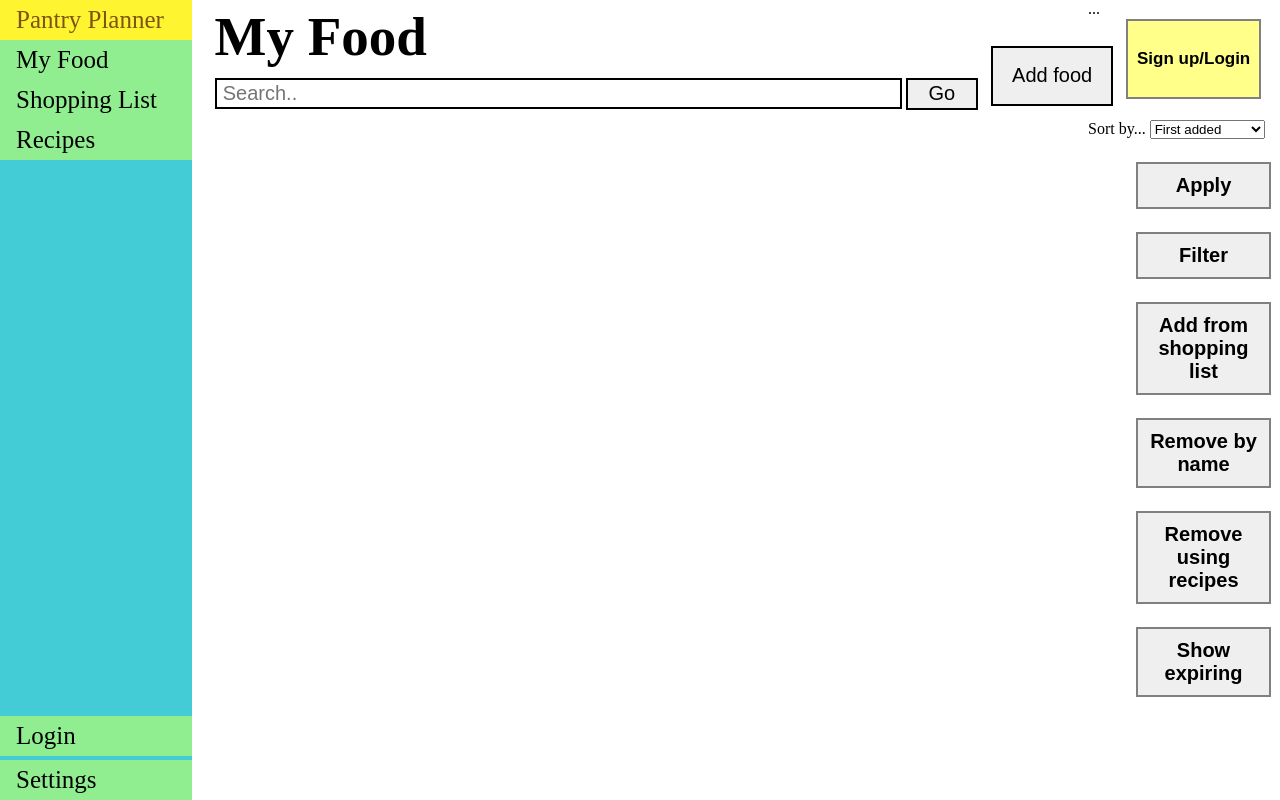
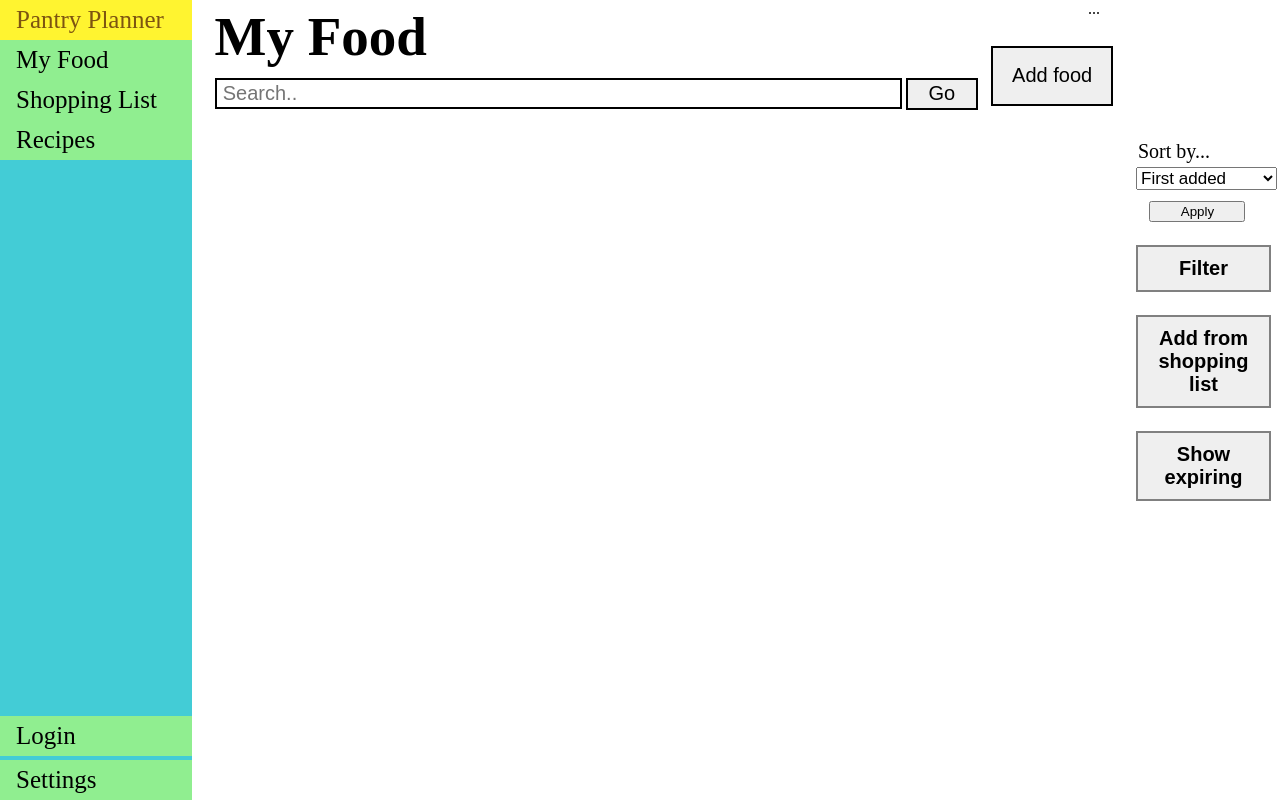
Before and after one commit to ch1h0kd/pantry_planner, a Flask app: page /my_food in a window 1280 px wide. Run offline with Flask 2, Linux system fonts and the light colour scheme; parts of the project's set-up code (start-up, migrations or seed data) failed here and were passed over; some libraries are stand-ins or nearby versions.

Commit message:
changed button design

```diff
--- a/static/css/my-food.css
+++ b/static/css/my-food.css
@@ -330,7 +330,25 @@
     position: absolute;
     top: 15%;
   }
-  .rightcol .sort-col button{
+
+  .rightcol p{
+    font-size: 20px;
+    margin-left: 26%;
+    margin-bottom: 2%;
+  }
+
+  .rightcol select{
+    font-size: 17px;
+    margin-left: 25%;
+  }
+
+  .rightcol .sortButton{
+    margin-left: 32%;
+    width: 50%;
+    margin-top: 6%;
+  }
+
+  .rightcol .box{
     width: 135px;
     padding: 10px;
     border: 2px solid gray;
--- a/static/js/add-food.js
+++ b/static/js/add-food.js
@@ -179,44 +179,32 @@ export function changeUser(){
   });
 }
 
-
-// document.getElementById("sortByExp").addEventListener("click", function() {
-//   sortBy("exp", false);
-// }, false);
-
-// document.getElementById("RsortByExp").addEventListener("click", function() {
-//   sortBy("exp", true);
-// }, false);
-// document.getElementById("sortByName").addEventListener("click", function() {
-//   sortBy("item", false);
-// }, false);
-// document.getElementById("RsortByName").addEventListener("click", function() {
-//   sortBy("item", true);
-// }, false);
-// document.getElementById("sortByAdded").addEventListener("click", function() {
-//   sortBy("latest", true);
-// }, false);
-// document.getElementById("RsortByAdded").addEventListener("click", function() {
-//   sortBy("latest", false);
-// }, false);
-
-
 export function addItemExp() {
     const itemInput = document.getElementById("item-input-pop");
     const expInput = document.getElementById("exp-input-pop");
     const tagInput = document.querySelector("#tag");
+    const invalid = document.getElementById("invalid-input-food");
     const item = itemInput.value;
     const exp = expInput.value;
     const tag = tagInput.value;
-    console.log(tagInput.value);
     if(item != "" && exp != "" && tag != ""){
       itemInput.value = "";
       expInput.value = "";
-      tagInput.value = ""; //modify the rule on firebase
+      tagInput.value = "";
       push(foodRef, {
         item: item,
         exp: exp,
         tag: tag
+      })
+      .then(() => {
+        invalid.style.display = "none";
+        itemInput.value = "";
+        expInput.value = "";
+        tagInput.value = "";
+      })
+      .catch((error) => {
+        console.log("Write operation denied: " + error.message);
+        invalid.style.display = "block";
       });
     }
     get(foodRef).then((snapshot) => {
@@ -254,4 +242,3 @@ export function buttonRemove(category, id){
 
 window.addItemExp = addItemExp; //changes the scope!!! most important line, makes global
 window.changeUser = changeUser;
-window.preSortBy = preSortBy;
--- a/templates/my_food.html
+++ b/templates/my_food.html
@@ -35,9 +35,6 @@
               </h1>
               <form>
                 <div class ="input">
-                  <div id = "user-promt-pop">ENTER A USER NAME</div>
-                  <input type="text" id="user-input-pop" name="user-input">
-
                   <label for="item-input"><br>Food:</label>
                   <input type="text" id="item-input-pop" name="item-input"></input>
 
@@ -52,7 +49,7 @@
                   </select>
                 </div>
               </form>
-            <button type="button" onclick="changeUser(); addItemExp();" class="closeAddPopup"  id="AddFoodButton">  <!--  -->
+            <button type="button" onclick="addItemExp()" class="closeAddPopup"  id="AddFoodButton">  <!--  -->
                   Add
               </button>
         </div>
@@ -85,9 +82,9 @@
 
     <!-------------- Right columns --------------------->
   <div class="rightcol">
-    <button id="Sign-up" class ="login">Sign up/Login</button>
+    <!-- <button id="Sign-up" class ="login">Sign up/Login</button> -->
     <div class="sort-col">
-      <a>Sort by...</a>
+      <p>Sort by...</p>
         <select id="sortRecipes">
           <option id = "RsortByAdded" selected>First added</option>
           <option id = "sortByExp">Expiring sooner</option>
@@ -96,13 +93,13 @@
           <option id = "RsortByName">Name Z-A</option>
           <option id = "sortByAdded">Recently added</option>
         </select>
-        <button type="button" id="sortApply">
+        <button class="sortButton" id="sortApply">
           Apply
         </button>
       <button id="Add-foods-by-picture" class ="box">Filter</button>
       <button id="Add-foods-from-list" class ="box">Add from shopping list</button>
-      <button id="Remove-by-name" class ="box">Remove by name</button>
-      <button id="Remove-using-recipes" class ="box">Remove using recipes</button>
+      <!-- <button id="Remove-by-name" class ="box">Remove by name</button>
+      <button id="Remove-using-recipes" class ="box">Remove using recipes</button> -->
       <button id="Show-expiring" class ="box">Show expiring</button>
     </div>
     ...
```
